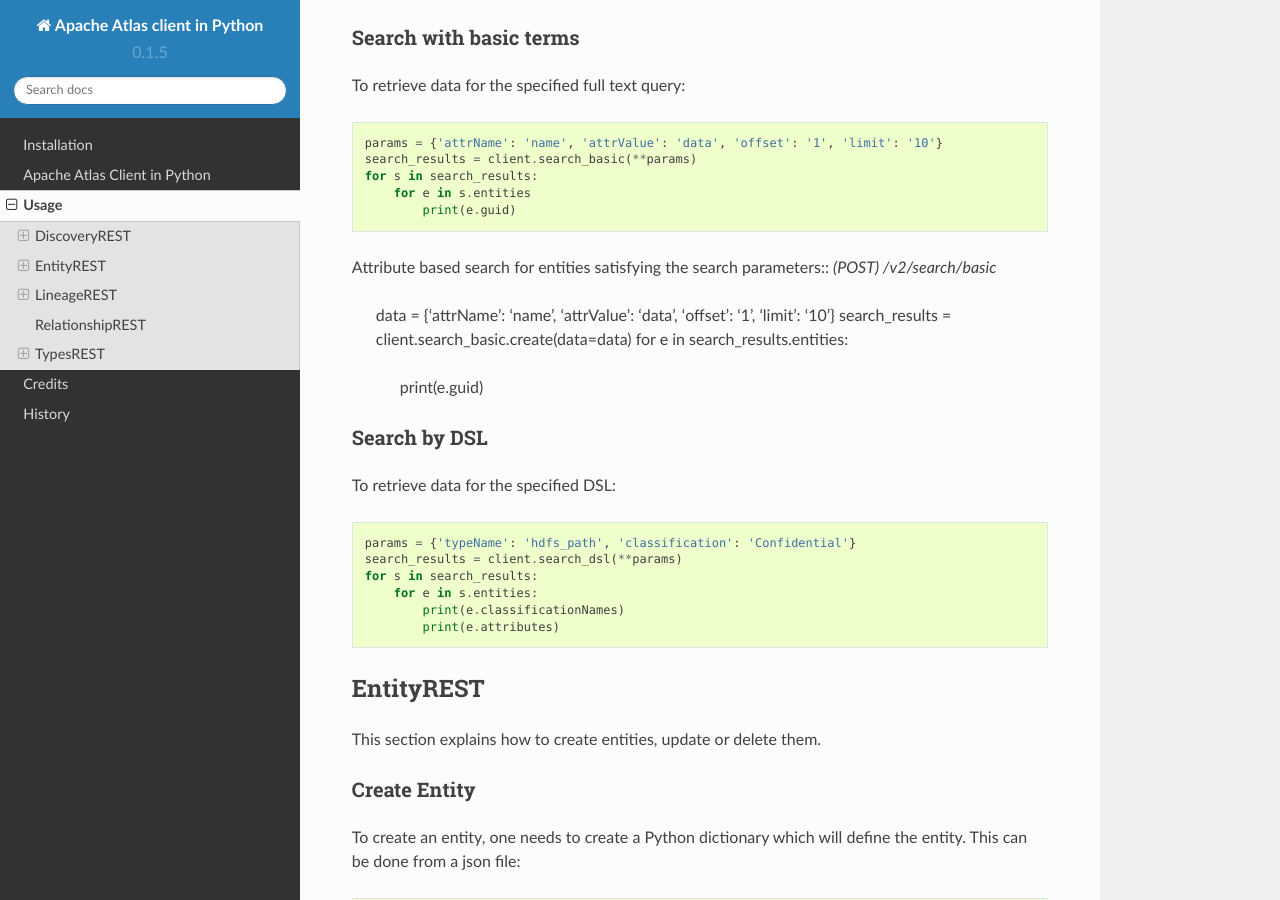
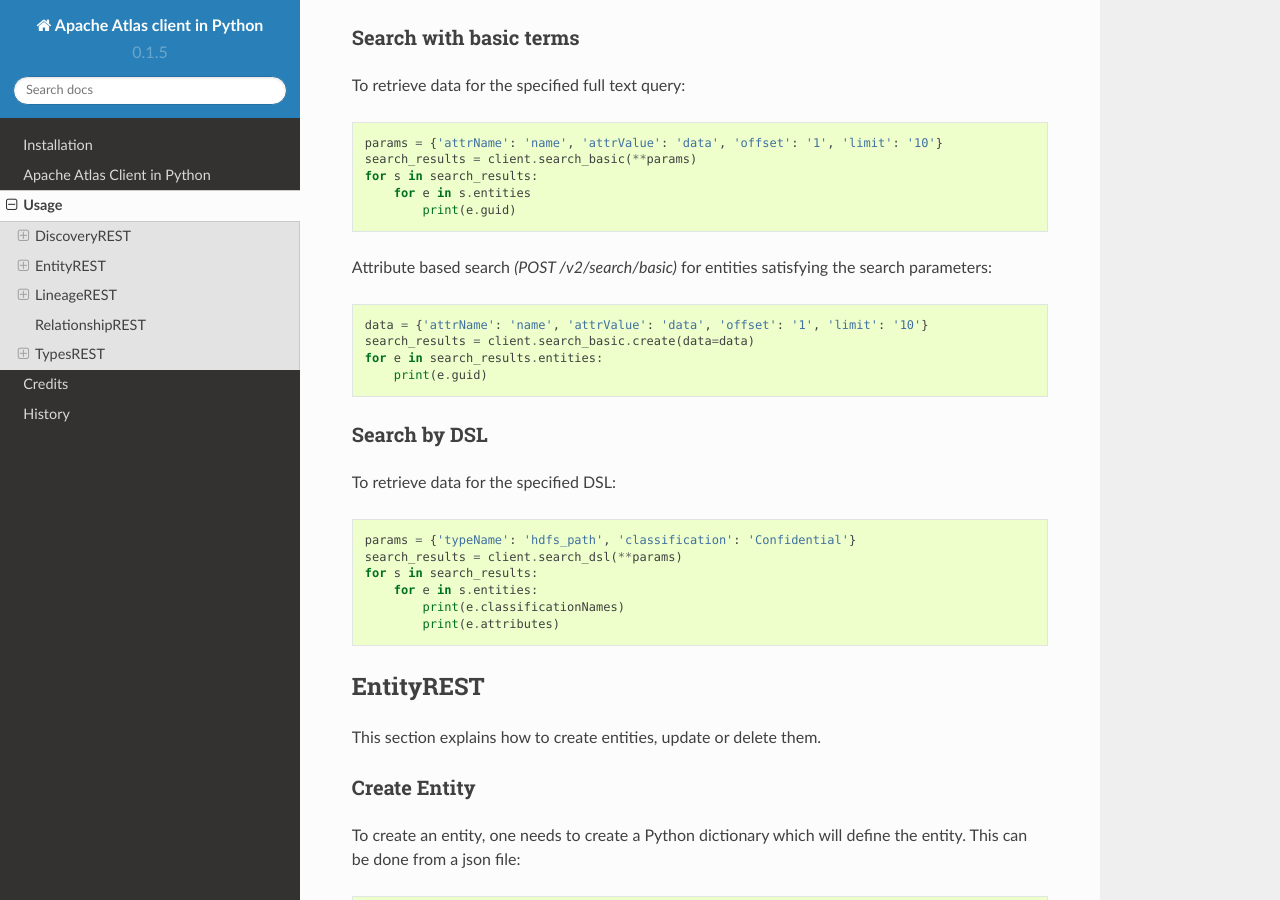
Before and after one commit to jpoullet2000/atlasclient, a Sphinx documentation site: the page built from docs/usage.rst, in a window 1280 px wide and 900 px high, scrolled down 1577 px. Built offline with Sphinx 7.4.7 and the Read the Docs theme 2.0.0, drawn with Linux system fonts in a browser that asks for light colours.

Commit message:
Updates the docs

```diff
--- a/docs/usage.rst
+++ b/docs/usage.rst
@@ -65,6 +65,7 @@
             print(e.name)
             print(e.guid)
 
+
 Search with basic terms
 ~~~~~~~~~~~~~~~~~~~~~~~
 
@@ -76,9 +77,7 @@
         for e in s.entities
             print(e.guid)
 
-
-Attribute based search for entities satisfying the search parameters::
-`(POST) /v2/search/basic`
+Attribute based search `(POST /v2/search/basic)` for entities satisfying the search parameters::
 
     data = {'attrName': 'name', 'attrValue': 'data', 'offset': '1', 'limit': '10'}
     search_results = client.search_basic.create(data=data)
```
